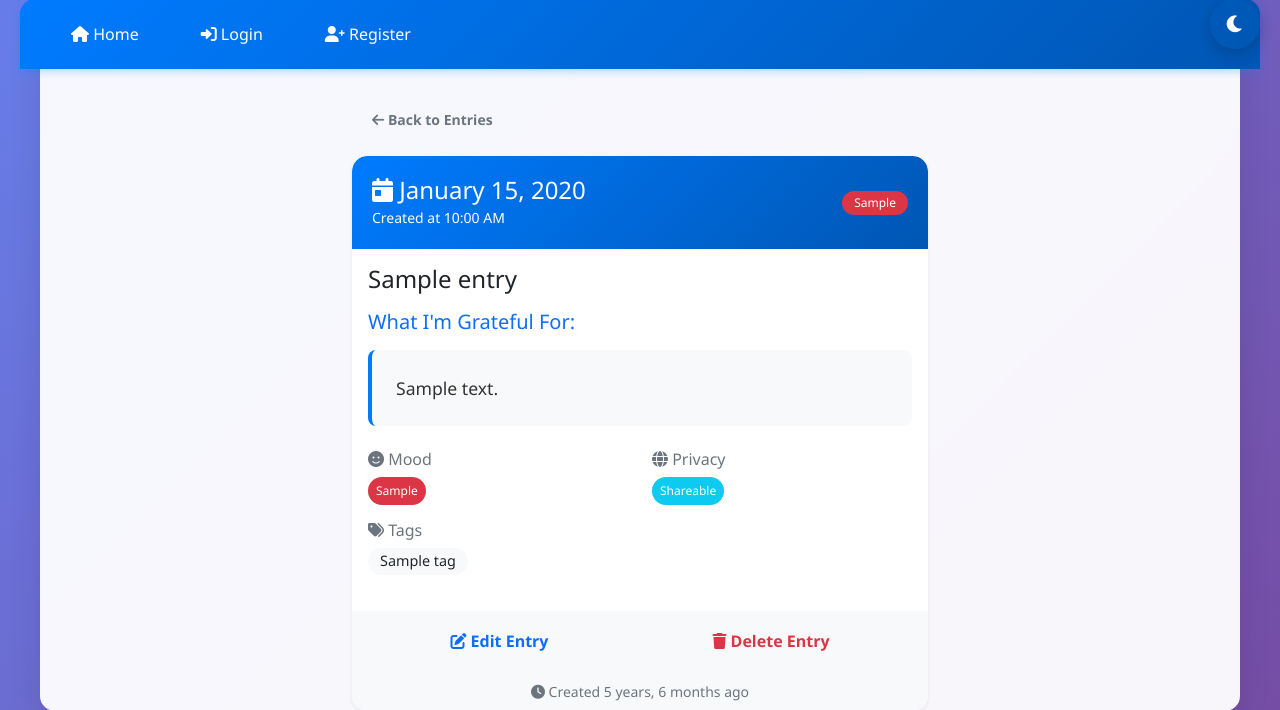
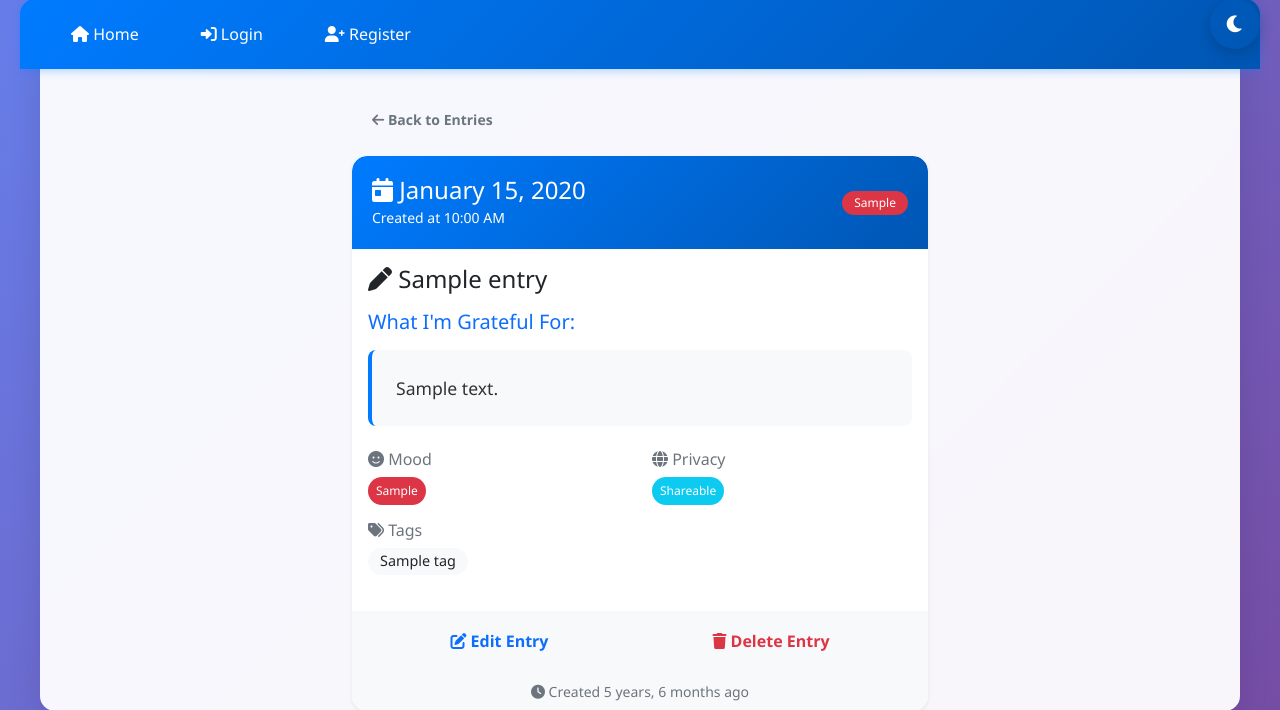
Before and after one commit to FatimahMohamed/Capstone, a Django app: template journal/templates/journal/entry_detail.html in a window 1280 px wide. Shown: the part 21-731 px from the top of the page. Run offline with Django 4.2, Linux system fonts and the light colour scheme; the template is opened without the code that fills it: most values are stand-ins (such as "Sample title", 1, 10 or a date in 2020).

Commit message:
Added pen icon to entry title display

```diff
--- a/journal/templates/journal/entry_detail.html
+++ b/journal/templates/journal/entry_detail.html
@@ -48,7 +48,9 @@
                     {% if entry.title %}
                         <!-- Entry Title -->
                         <div class="mb-3">
-                            <h4 class="text-dark mb-0">{{ entry.title }}</h4>
+                            <h4 class="text-dark mb-0">
+                                <i class="fas fa-pen"></i> {{ entry.title }}
+                            </h4>
                         </div>
                     {% endif %}
 
```
